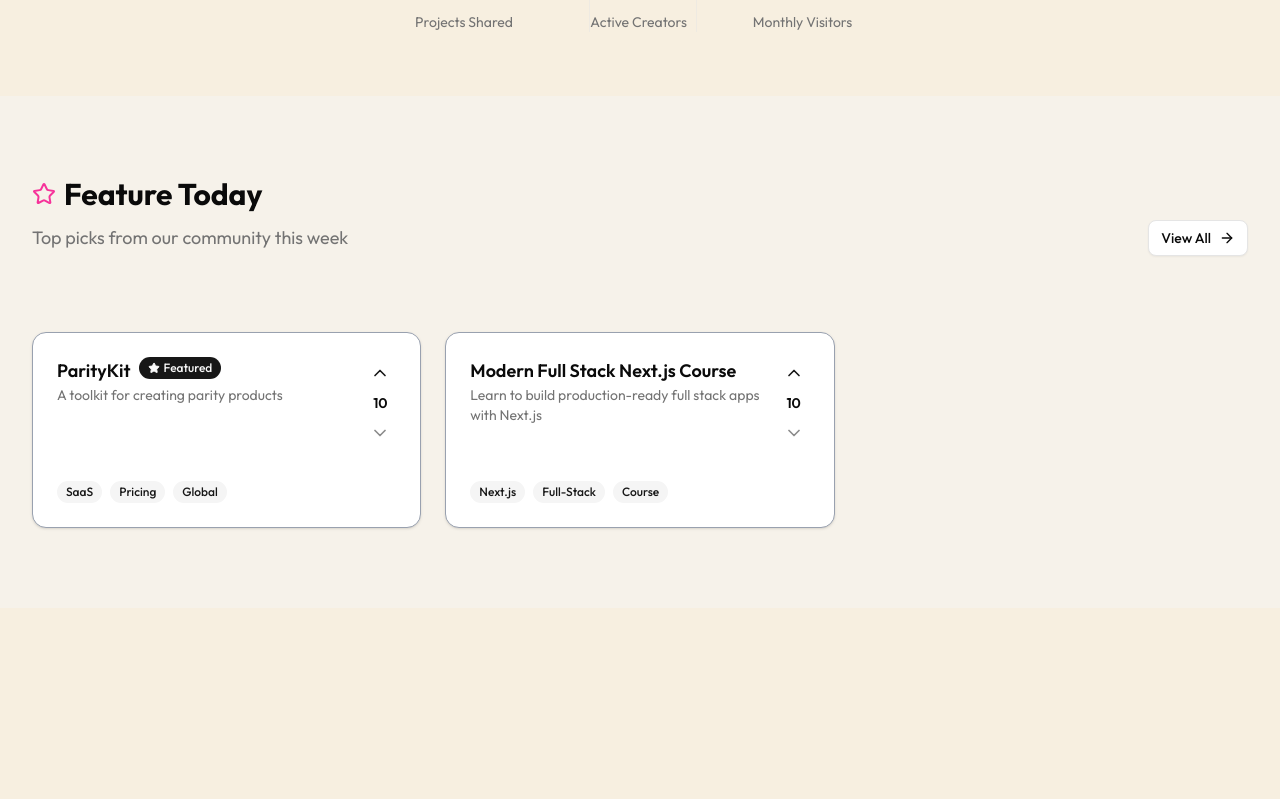
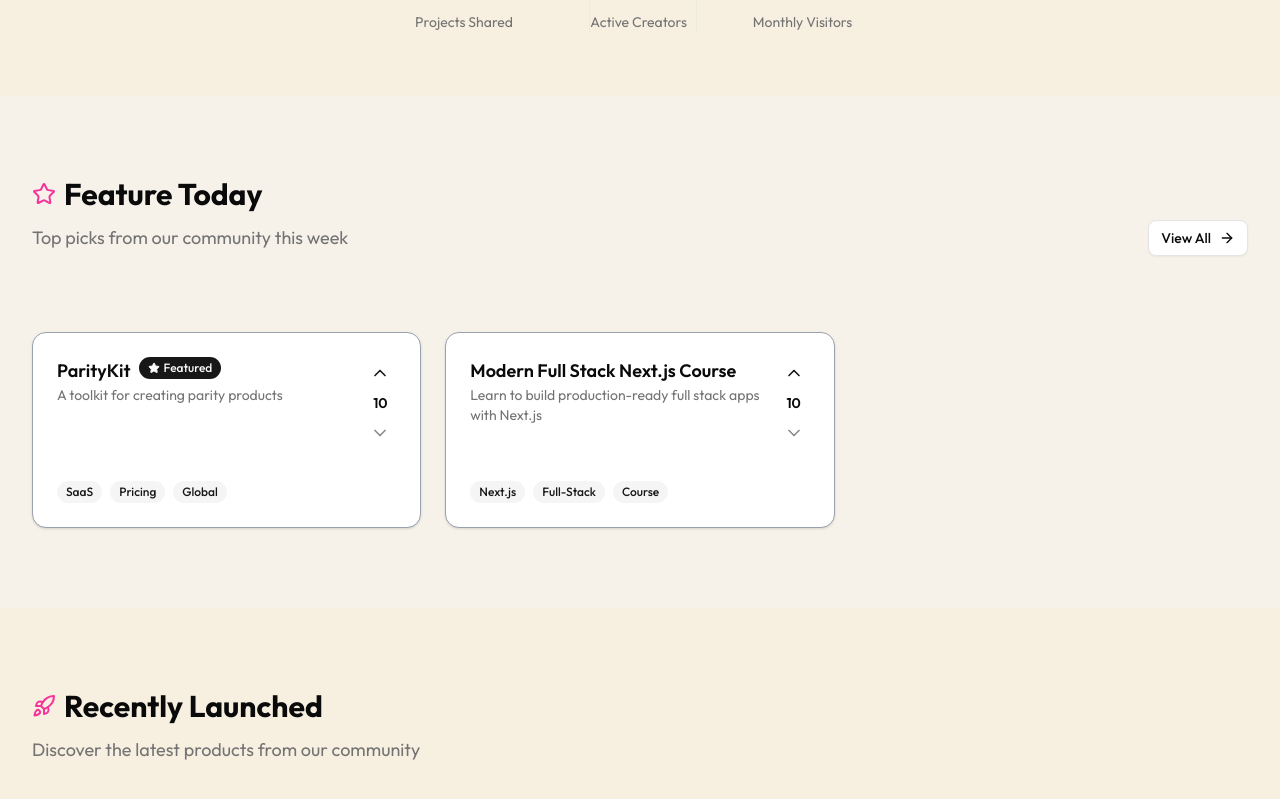
Before and after one commit to testgithubritgu/add-projects-next.js, a Next.js app: page / in a window 1280 px wide. Shown: the part 597-1396 px from the top of the page. Before the commit the page ends 1205 px from the top, so only its background shows below. Built offline with nearby package versions, Linux system fonts and the light colour scheme.

Commit message:
Adds RecentlyLaunchedProducts component and integrates it into the Home page

```diff
--- a/app/page.js
+++ b/app/page.js
@@ -1,5 +1,6 @@
 import FeaturedProducts from "@/components/landing-page/featured-section";
 import HeroSection from "@/components/landing-page/hero-section";
+import RecentlyLaunchedProducts from "@/components/landing-page/recently-launched-products";
 
 
 export default function Home() {
@@ -7,6 +8,7 @@
     <div>
      <HeroSection/>
     <FeaturedProducts/>
+    <RecentlyLaunchedProducts />
     </div>
   );
 }
--- a/components/landing-page/products/product-card.jsx
+++ b/components/landing-page/products/product-card.jsx
@@ -12,7 +12,7 @@
     <Link href={`/products/${product.id}`}>
       <Card
         className={
-          "group card-hover hover:bg-primary-foreground/10 border-solid border-gray-400 min-h-[180px]"
+          "group card-hover hover:bg-primary-foreground/10 border-solid border-gray-400 min-h-45"
         }
       >
         <CardHeader className={"flex-1"}>
@@ -40,7 +40,12 @@
               <Button
                 variant="ghost"
                 size="icon-sm"
-                className={cn("h-8 w-8 text-primary hover:text-destructive",hasVoted ? "bg-primary/10 text-primary hover:bg-primary/20": "hover:bg-primary/10 hover:text-primary")}
+                className={cn(
+                  "h-8 w-8 text-primary hover:text-destructive",
+                  hasVoted
+                    ? "bg-primary/10 text-primary hover:bg-primary/20"
+                    : "hover:bg-primary/10 hover:text-primary"
+                )}
               >
                 <ChevronUpIcon className="size-5" />
               </Button>
@@ -50,7 +55,12 @@
               <Button
                 variant="ghost"
                 size="icon-sm"
-                className={cn("h-8 w-8 text-primary hover:text-destructive",hasVoted ? "hover:text-destructive": "opacity-50 cursor-not-allowed")}
+                className={cn(
+                  "h-8 w-8 text-primary hover:text-destructive",
+                  hasVoted
+                    ? "hover:text-destructive"
+                    : "opacity-50 cursor-not-allowed"
+                )}
               >
                 <ChevronDownIcon className="size-5" />
               </Button>
--- /dev/null
+++ b/components/landing-page/recently-launched-products.jsx
@@ -0,0 +1,15 @@
+import React from 'react'
+import SectionHeader from './common/section-header';
+import { RocketIcon } from 'lucide-react';
+
+const RecentlyLaunchedProducts = () => {
+  return (
+    <section className='py-20'>
+        <div className='wrapper'>
+            <SectionHeader icon={RocketIcon} description={"Discover the latest products from our community"} title={"Recently Launched"}/>
+        </div>
+    </section>
+  )
+}
+
+export default RecentlyLaunchedProducts;
```
